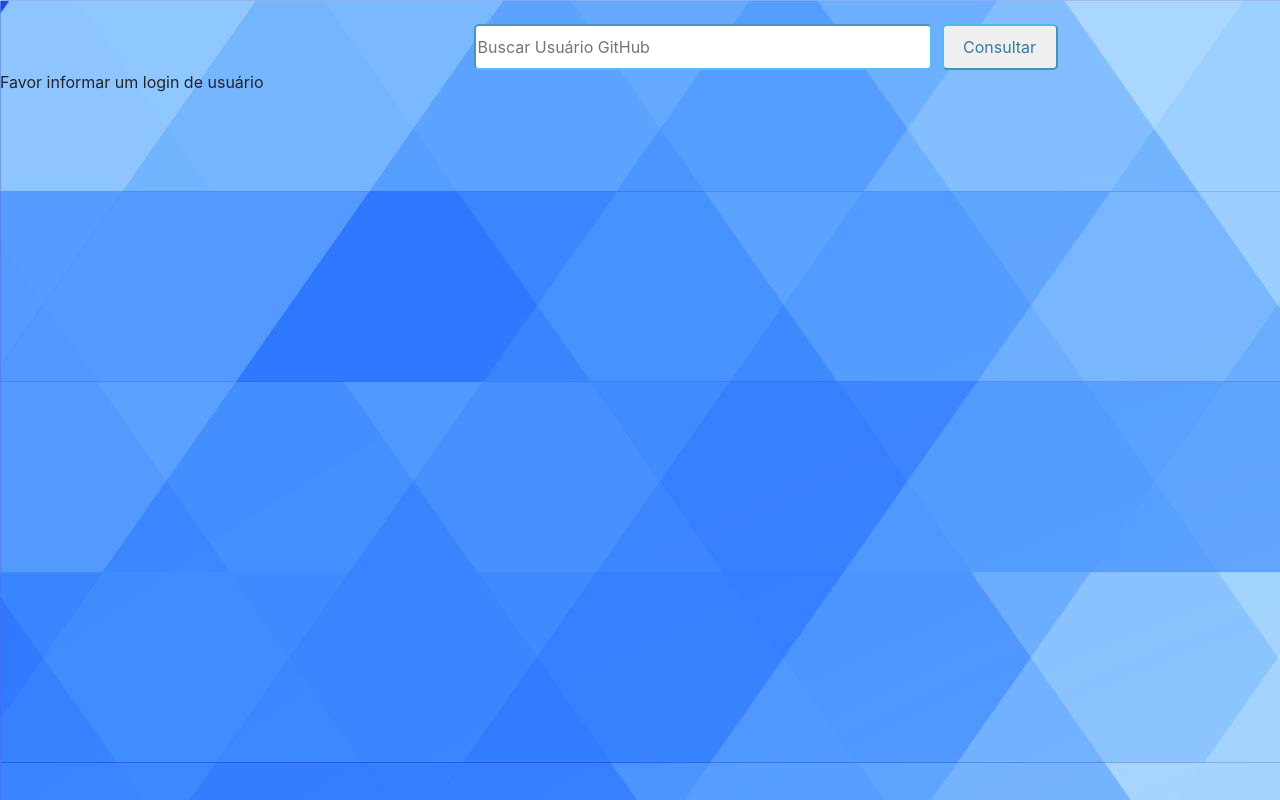
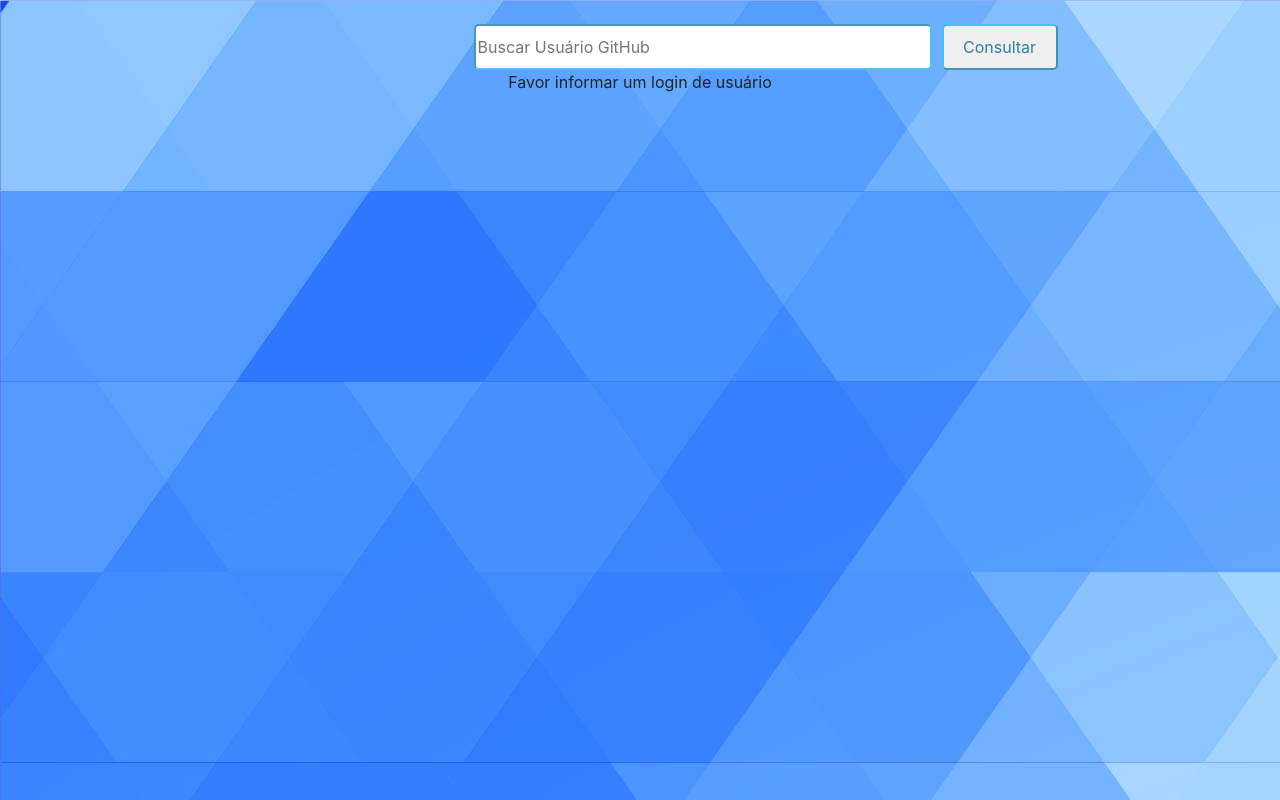
Before and after one commit to almeriinda/reactjs-github, a React (Create React App) app: page / in a window 1280 px wide. Built offline with nearby package versions, Linux system fonts and the light colour scheme.

Commit message:
Align Message List Empty

```diff
--- a/src/main/App.css
+++ b/src/main/App.css
@@ -107,3 +107,7 @@ input{
   margin-left: 25px;
   background-color: rgba(16, 169, 240, 0.726);
 }
+
+.aligncentertext {
+  text-align: center;
+}
--- a/src/main/App.js
+++ b/src/main/App.js
@@ -49,8 +49,9 @@ class App extends Component {
         </button>
 
         <br/>
-        {this.state.data.length !== undefined ? 'Favor informar um login de usuário' : <ListUser user={this.state.data} />}
-
+        <div class="aligncentertext">
+          {this.state.data.length !== undefined ? 'Favor informar um login de usuário' : <ListUser user={this.state.data} />}
+        </div>
       </div>
     );
   }
```
